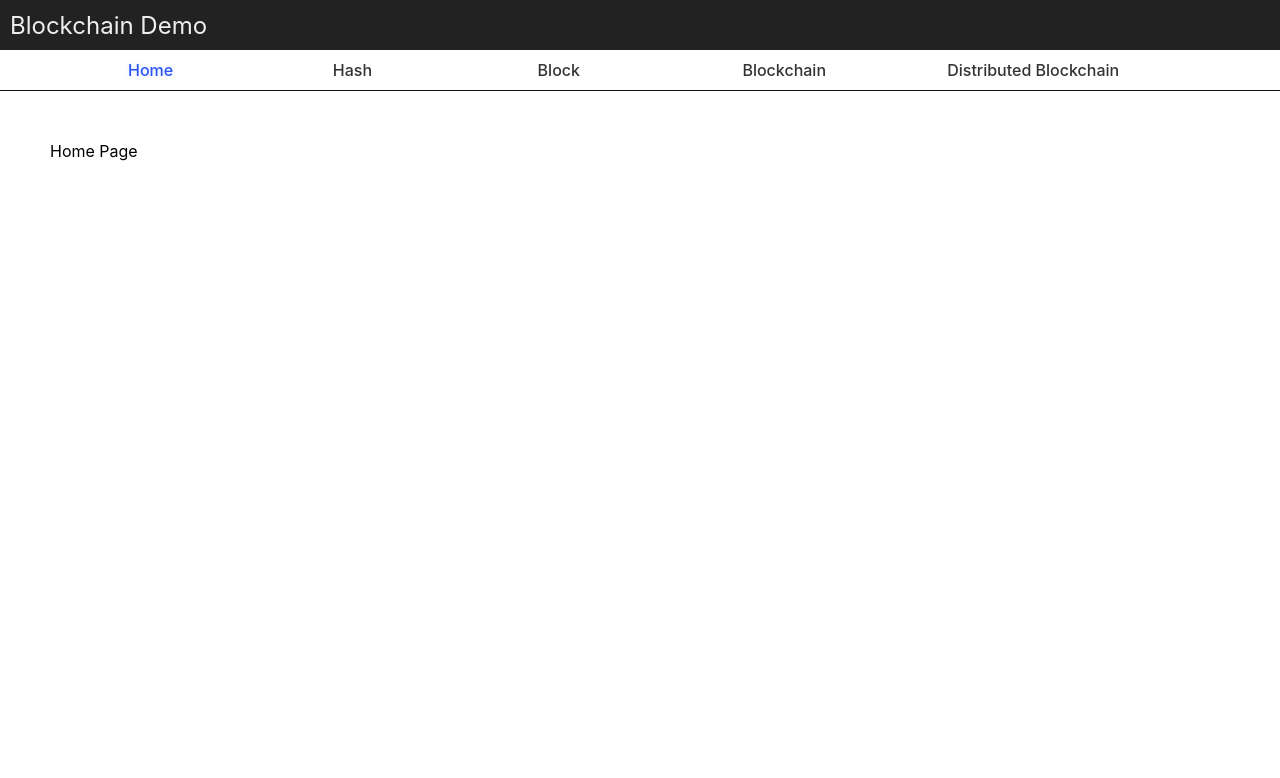
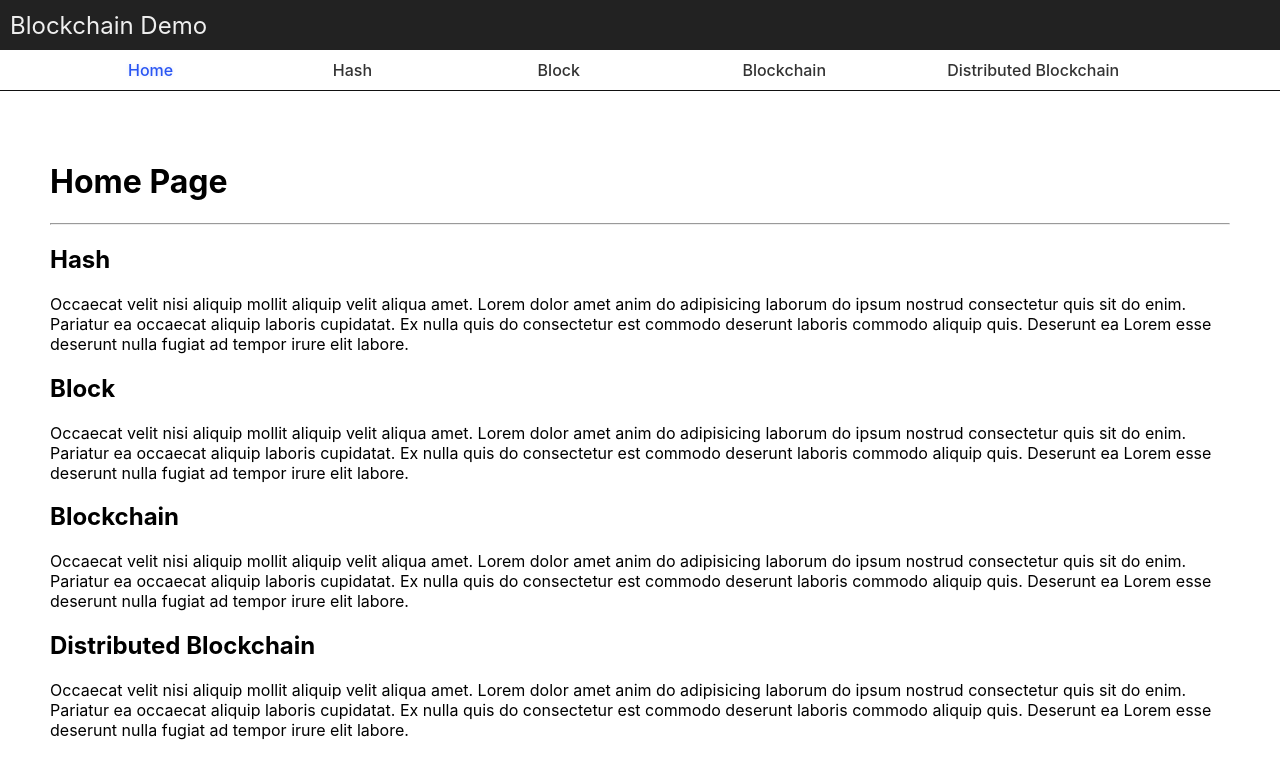
Before and after one commit to joecaro/blockchain-demo-reactJS, a React (Create React App) app: page / in a window 1280 px wide. Shown: the top 778 px of the page. Built offline with nearby package versions, Linux system fonts and the light colour scheme.

Commit message:
basic home page

```diff
--- a/src/Pages/Home.js
+++ b/src/Pages/Home.js
@@ -1,5 +1,46 @@
 import React from "react";
 
 export default function Home() {
-  return <div>Home Page</div>;
+  return (
+    <>
+      <h1>Home Page</h1>
+      <hr />
+      <h2>Hash</h2>
+      <p>
+        Occaecat velit nisi aliquip mollit aliquip velit aliqua amet. Lorem
+        dolor amet anim do adipisicing laborum do ipsum nostrud consectetur quis
+        sit do enim. Pariatur ea occaecat aliquip laboris cupidatat. Ex nulla
+        quis do consectetur est commodo deserunt laboris commodo aliquip quis.
+        Deserunt ea Lorem esse deserunt nulla fugiat ad tempor irure elit
+        labore.
+      </p>
+      <h2>Block</h2>
+      <p>
+        Occaecat velit nisi aliquip mollit aliquip velit aliqua amet. Lorem
+        dolor amet anim do adipisicing laborum do ipsum nostrud consectetur quis
+        sit do enim. Pariatur ea occaecat aliquip laboris cupidatat. Ex nulla
+        quis do consectetur est commodo deserunt laboris commodo aliquip quis.
+        Deserunt ea Lorem esse deserunt nulla fugiat ad tempor irure elit
+        labore.
+      </p>
+      <h2>Blockchain</h2>
+      <p>
+        Occaecat velit nisi aliquip mollit aliquip velit aliqua amet. Lorem
+        dolor amet anim do adipisicing laborum do ipsum nostrud consectetur quis
+        sit do enim. Pariatur ea occaecat aliquip laboris cupidatat. Ex nulla
+        quis do consectetur est commodo deserunt laboris commodo aliquip quis.
+        Deserunt ea Lorem esse deserunt nulla fugiat ad tempor irure elit
+        labore.
+      </p>
+      <h2>Distributed Blockchain</h2>
+      <p>
+        Occaecat velit nisi aliquip mollit aliquip velit aliqua amet. Lorem
+        dolor amet anim do adipisicing laborum do ipsum nostrud consectetur quis
+        sit do enim. Pariatur ea occaecat aliquip laboris cupidatat. Ex nulla
+        quis do consectetur est commodo deserunt laboris commodo aliquip quis.
+        Deserunt ea Lorem esse deserunt nulla fugiat ad tempor irure elit
+        labore.
+      </p>
+    </>
+  );
 }
```
